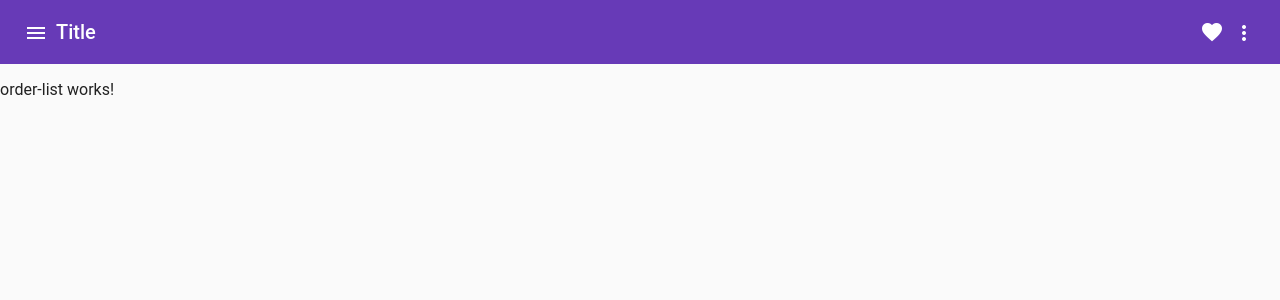
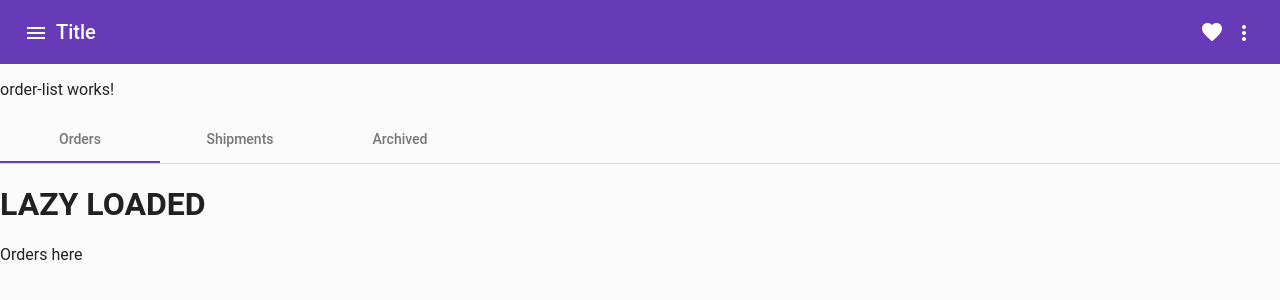
Before and after one commit to thanhhnguyen23/ng-material, an Angular app: page /orders in a window 1280 px wide. Shown: the top 300 px of the page. Built offline with nearby package versions, Linux system fonts and the light colour scheme.

Commit message:
add tabs (both lazy and eager loading)

```diff
--- a/src/app/orders/order-list/order-list.component.html
+++ b/src/app/orders/order-list/order-list.component.html
@@ -1 +1,24 @@
 <p>order-list works!</p>
+
+<mat-tab-group>
+  <mat-tab label="Orders">
+    <!-- * NOTE: matTabContent allows lazy loading to occur -->
+    <ng-template matTabContent>
+      <h1>LAZY LOADED</h1>
+      <p>Orders here</p>
+    </ng-template>
+  </mat-tab>
+
+  <mat-tab label="Shipments">
+    <!-- * NOTE: eager loading behavior by default-->
+      <h1>EAGER LOADED</h1>
+      <p>Shipments</p>
+  </mat-tab>
+
+  <mat-tab label="Archived">
+    <ng-template matTabContent>
+      <p>Archived orders here</p>
+    </ng-template>
+  </mat-tab>
+
+</mat-tab-group>
--- a/src/app/orders/orders.module.ts
+++ b/src/app/orders/orders.module.ts
@@ -4,6 +4,8 @@ import { CommonModule } from '@angular/common';
 import { OrdersRoutingModule } from './orders-routing.module';
 import { OrderListComponent } from './order-list/order-list.component';
 
+// * NOTE: material dependencies for orders component
+import { MatTabsModule } from '@angular/material/tabs';
 
 @NgModule({
   declarations: [
@@ -11,7 +13,9 @@ import { OrderListComponent } from './order-list/order-list.component';
   ],
   imports: [
     CommonModule,
-    OrdersRoutingModule
+    OrdersRoutingModule,
+
+    MatTabsModule,
   ]
 })
 export class OrdersModule { }
```
Also changed, not shown: src/app/app.module.ts (+10 -2 lines).
